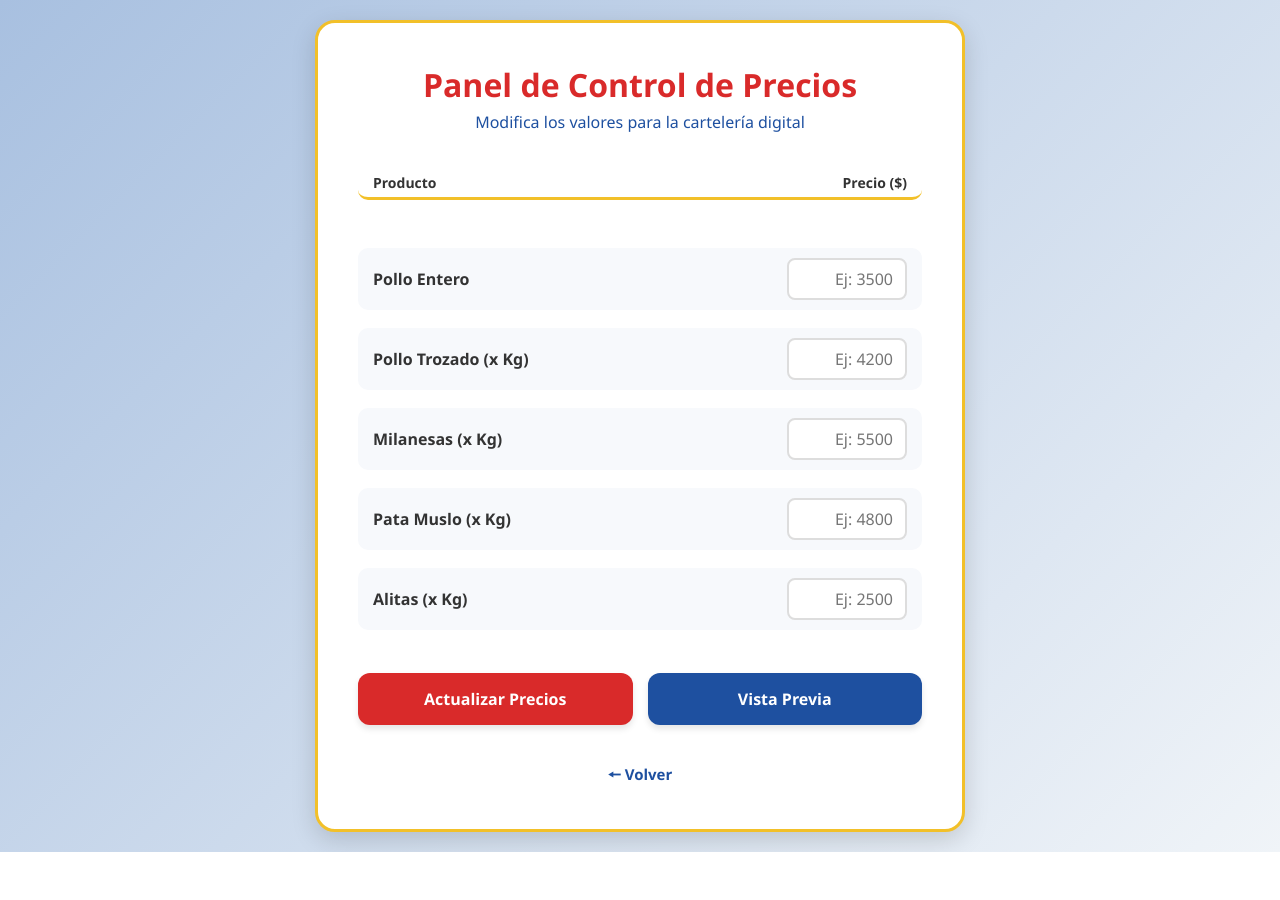
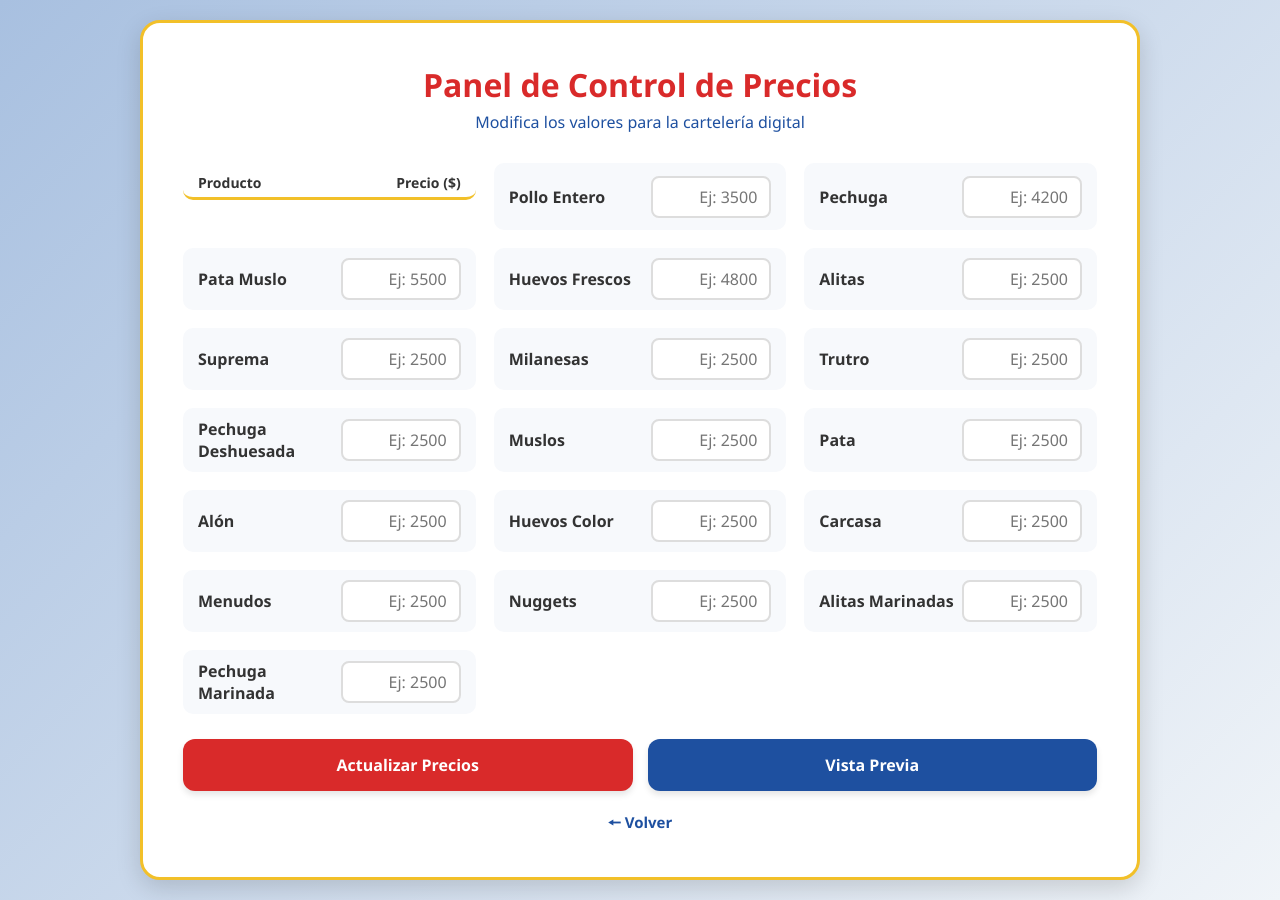
Before and after one commit to fabricaricato/carteleria-digital-el-re-pollo, a React (Vite) app: page /panel in a window 1280 px wide. Before the commit the page ends 852 px from the top, so only its background shows below. Built offline with nearby package versions, Linux system fonts and the light colour scheme.

Commit message:
reordenamiento en grid para el panel de control de precios

```diff
--- a/src/context/PreciosContext.jsx
+++ b/src/context/PreciosContext.jsx
@@ -12,7 +12,7 @@ const PreciosProvider = ({ children }) => {
         id: 2, icono: '🍖', nombre: 'Pechuga', precio: '$3,200', unidad: 'por kg'
       },
       {
-        id: 3, icono: '🍗', nombre: 'Pata-Muslo', precio: '$2,450', unidad: 'por kg'
+        id: 3, icono: '🍗', nombre: 'Pata Muslo', precio: '$2,450', unidad: 'por kg'
       },
       {
         id: 4, icono: '🥚', nombre: 'Huevos Frescos', precio: '$1,680', unidad: 'por maple', destacado: true, etiqueta: 'PROMO'
--- a/src/index.css
+++ b/src/index.css
@@ -232,7 +232,7 @@ button:active,
 
 .panel-tarjeta {
   width: 100%;
-  max-width: 650px;
+  max-width: 1000px;
   background-color: var(--color-blanco);
   border-radius: 20px;
   border: 3px solid var(--color-amarillo-principal);
@@ -259,8 +259,8 @@ button:active,
 }
 
 .formulario-precios {
-  display: flex;
-  flex-direction: column;
+  display: grid;
+  grid-template-columns: repeat(auto-fit, minmax(250px, 1fr));
   gap: 18px;
 }
 
--- a/src/views/PanelPrecios.jsx
+++ b/src/views/PanelPrecios.jsx
@@ -1,7 +1,9 @@
 import { Link } from "react-router-dom";
 import "../index.css"
+import { usePrecios } from "../context/PreciosContext";
 
-function PanelPrecios() {
+const PanelPrecios = () => {
+  const { precio } = usePrecios();
   return (
     <div className="panel-contenedor">
       <div className="panel-tarjeta">
@@ -16,9 +18,8 @@ function PanelPrecios() {
             <span>Precio ($)</span>
           </div>
 
-          {/* Producto 1 */}
           <div className="fila-producto">
-            <label htmlFor="pollo-entero">Pollo Entero</label>
+            <label htmlFor="pollo-entero">{precio[0][0].nombre}</label>
             <input
               type="number"
               id="pollo-entero"
@@ -28,9 +29,8 @@ function PanelPrecios() {
             />
           </div>
 
-          {/* Producto 2 */}
           <div className="fila-producto">
-            <label htmlFor="pollo-trozado">Pollo Trozado (x Kg)</label>
+            <label htmlFor="pollo-trozado">{precio[0][1].nombre}</label>
             <input
               type="number"
               id="pollo-trozado"
@@ -40,9 +40,8 @@ function PanelPrecios() {
             />
           </div>
 
-          {/* Producto 3 */}
           <div className="fila-producto">
-            <label htmlFor="milanesas">Milanesas (x Kg)</label>
+            <label htmlFor="milanesas">{precio[0][2].nombre}</label>
             <input
               type="number"
               id="milanesas"
@@ -52,9 +51,8 @@ function PanelPrecios() {
             />
           </div>
 
-          {/* Producto 4 */}
           <div className="fila-producto">
-            <label htmlFor="patamuslo">Pata Muslo (x Kg)</label>
+            <label htmlFor="patamuslo">{precio[0][3].nombre}</label>
             <input
               type="number"
               id="patamuslo"
@@ -64,9 +62,8 @@ function PanelPrecios() {
             />
           </div>
 
-          {/* Producto 5 */}
           <div className="fila-producto">
-            <label htmlFor="alitas">Alitas (x Kg)</label>
+            <label htmlFor="alitas">{precio[0][4].nombre}</label>
             <input
               type="number"
               id="alitas"
@@ -76,14 +73,156 @@ function PanelPrecios() {
             />
           </div>
 
-          <div className="formulario-acciones">
-            <button type="submit" className="boton boton-actualizar">Actualizar Precios</button>
-            <button type="button" className="boton boton-previsualizar">Vista Previa</button>
+          <div className="fila-producto">
+            <label htmlFor="alitas">{precio[0][5].nombre}</label>
+            <input
+              type="number"
+              id="alitas"
+              name="alitas"
+              placeholder="Ej: 2500"
+              className="entrada-precio"
+            />
           </div>
-          <div className="contenedor-boton-volver">
-            <Link className="boton-volver" to="/home">🠔 Volver</Link>
+
+          <div className="fila-producto">
+            <label htmlFor="alitas">{precio[1][0].nombre}</label>
+            <input
+              type="number"
+              id="alitas"
+              name="alitas"
+              placeholder="Ej: 2500"
+              className="entrada-precio"
+            />
+          </div>
+
+          <div className="fila-producto">
+            <label htmlFor="alitas">{precio[1][1].nombre}</label>
+            <input
+              type="number"
+              id="alitas"
+              name="alitas"
+              placeholder="Ej: 2500"
+              className="entrada-precio"
+            />
+          </div>
+
+          <div className="fila-producto">
+            <label htmlFor="alitas">{precio[1][2].nombre}</label>
+            <input
+              type="number"
+              id="alitas"
+              name="alitas"
+              placeholder="Ej: 2500"
+              className="entrada-precio"
+            />
+          </div>
+
+          <div className="fila-producto">
+            <label htmlFor="alitas">{precio[1][3].nombre}</label>
+            <input
+              type="number"
+              id="alitas"
+              name="alitas"
+              placeholder="Ej: 2500"
+              className="entrada-precio"
+            />
+          </div>
+
+          <div className="fila-producto">
+            <label htmlFor="alitas">{precio[1][4].nombre}</label>
+            <input
+              type="number"
+              id="alitas"
+              name="alitas"
+              placeholder="Ej: 2500"
+              className="entrada-precio"
+            />
+          </div>
+
+          <div className="fila-producto">
+            <label htmlFor="alitas">{precio[1][5].nombre}</label>
+            <input
+              type="number"
+              id="alitas"
+              name="alitas"
+              placeholder="Ej: 2500"
+              className="entrada-precio"
+            />
+          </div>
+
+          <div className="fila-producto">
+            <label htmlFor="alitas">{precio[2][0].nombre}</label>
+            <input
+              type="number"
+              id="alitas"
+              name="alitas"
+              placeholder="Ej: 2500"
+              className="entrada-precio"
+            />
+          </div>
+
+          <div className="fila-producto">
+            <label htmlFor="alitas">{precio[2][1].nombre}</label>
+            <input
+              type="number"
+              id="alitas"
+              name="alitas"
+              placeholder="Ej: 2500"
+              className="entrada-precio"
+            />
+          </div>
+
+          <div className="fila-producto">
+            <label htmlFor="alitas">{precio[2][2].nombre}</label>
+            <input
+              type="number"
+              id="alitas"
+              name="alitas"
+              placeholder="Ej: 2500"
+              className="entrada-precio"
+            />
+          </div>
+
+          <div className="fila-producto">
+            <label htmlFor="alitas">{precio[2][3].nombre}</label>
+            <input
+              type="number"
+              id="alitas"
+              name="alitas"
+              placeholder="Ej: 2500"
+              className="entrada-precio"
+            />
+          </div>
+
+          <div className="fila-producto">
+            <label htmlFor="alitas">{precio[2][4].nombre}</label>
+            <input
+              type="number"
+              id="alitas"
+              name="alitas"
+              placeholder="Ej: 2500"
+              className="entrada-precio"
+            />
+          </div>
+
+          <div className="fila-producto">
+            <label htmlFor="alitas">{precio[2][5].nombre}</label>
+            <input
+              type="number"
+              id="alitas"
+              name="alitas"
+              placeholder="Ej: 2500"
+              className="entrada-precio"
+            />
           </div>
         </form>
+        <div className="formulario-acciones">
+          <button type="submit" className="boton boton-actualizar">Actualizar Precios</button>
+          <button type="button" className="boton boton-previsualizar">Vista Previa</button>
+        </div>
+        <div className="contenedor-boton-volver">
+          <Link className="boton-volver" to="/home">🠔 Volver</Link>
+        </div>
       </div>
     </div>
   );
```
